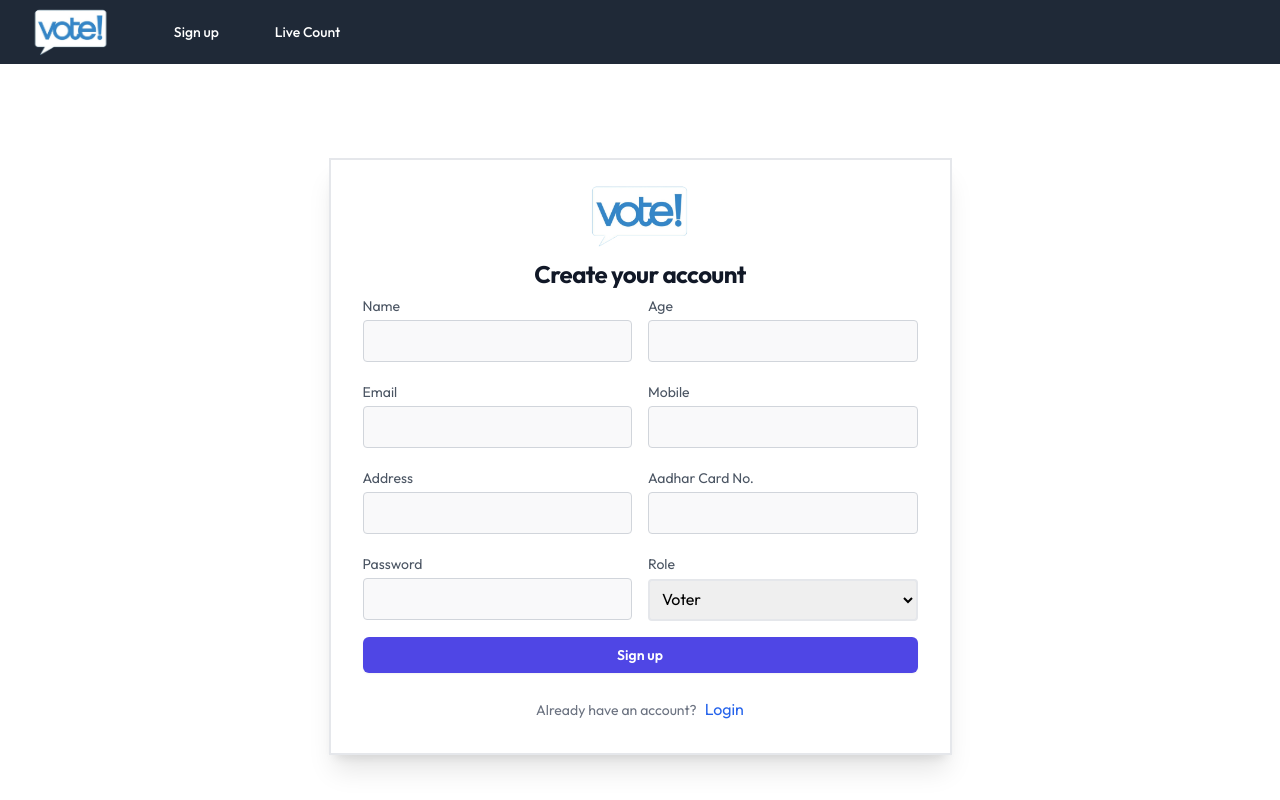
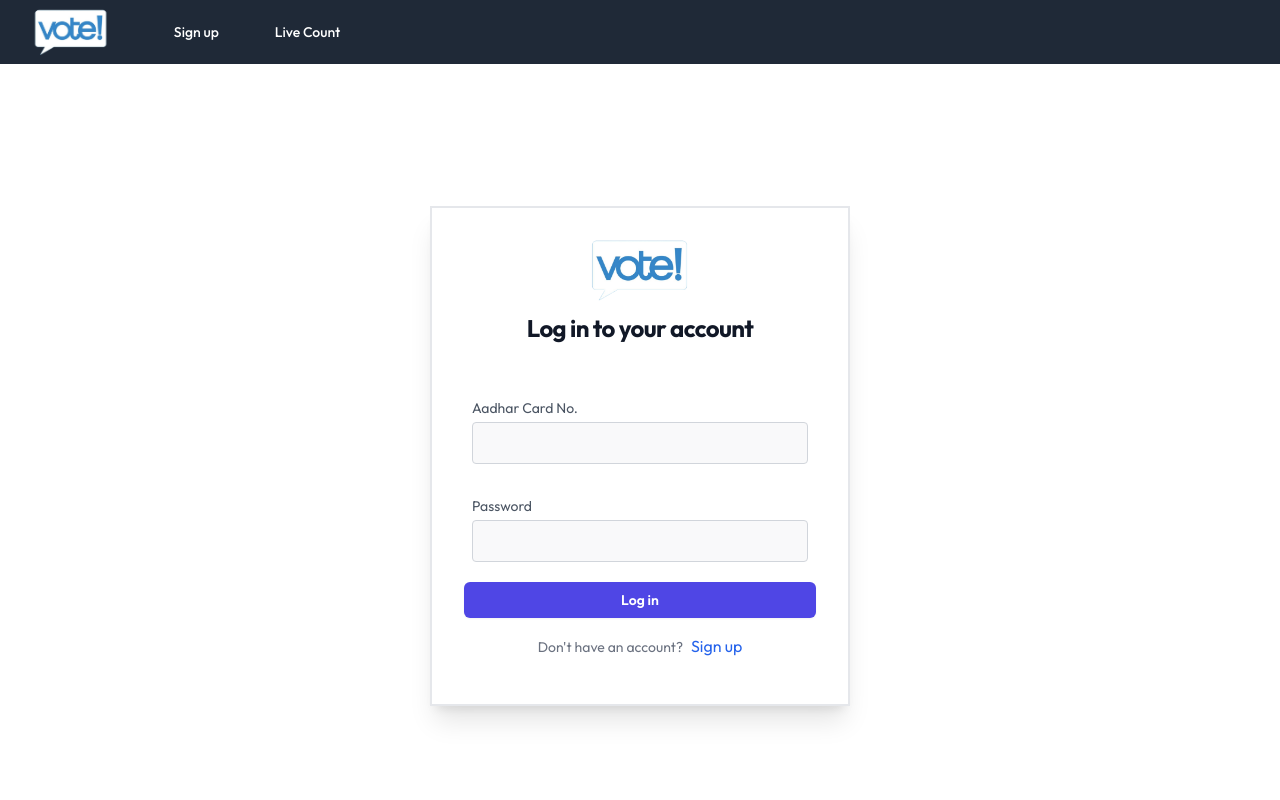
Before and after one commit to ashwek-padolkar/Voting-App, a React (Vite) app in the folder frontend/: page / in a window 1280 px wide. Shown: the top 800 px of the page. Built offline with nearby package versions, Linux system fonts and the light colour scheme.

Commit message:
Assigned Login Page as Landing page

```diff
--- a/frontend/src/components/Login.jsx
+++ b/frontend/src/components/Login.jsx
@@ -114,7 +114,7 @@ const Login = () => {
             <p className="inline pr-2 text-sm text-gray-500">
               Don't have an account?
             </p>
-            <Link to="/" className="text-blue-600 hover:text-blue-800">
+            <Link to="/signup" className="text-blue-600 hover:text-blue-800">
               Sign up
             </Link>
           </center>
--- a/frontend/src/components/Signup.jsx
+++ b/frontend/src/components/Signup.jsx
@@ -248,7 +248,7 @@ const Signup = () => {
               <p className="inline pr-2 text-sm text-gray-500">
                 Already have an account?
               </p>
-              <Link to="/login" className="text-blue-600 hover:text-blue-800">
+              <Link to="/" className="text-blue-600 hover:text-blue-800">
                 Login
               </Link>
             </div>
--- a/frontend/src/main.jsx
+++ b/frontend/src/main.jsx
@@ -24,10 +24,10 @@ const router = createBrowserRouter([
     path: "/",
     element: <App />,
     children: [
-      { path: "/", element: <Registration /> },
+      { path: "/", element: <Login /> },
       {
-        path: "/login",
-        element: <Login />,
+        path: "/signup",
+        element: <Registration />,
       },
       {
         path: "/home",
--- a/frontend/src/routes/App.jsx
+++ b/frontend/src/routes/App.jsx
@@ -5,7 +5,7 @@ import Header2 from "../components/Header2";
 
 function App() {
   const location = useLocation();
-  const showAnotherHeader = ["/", "/login", "/results"];
+  const showAnotherHeader = ["/", "/signup", "/results"];
 
   return (
     <>
```
